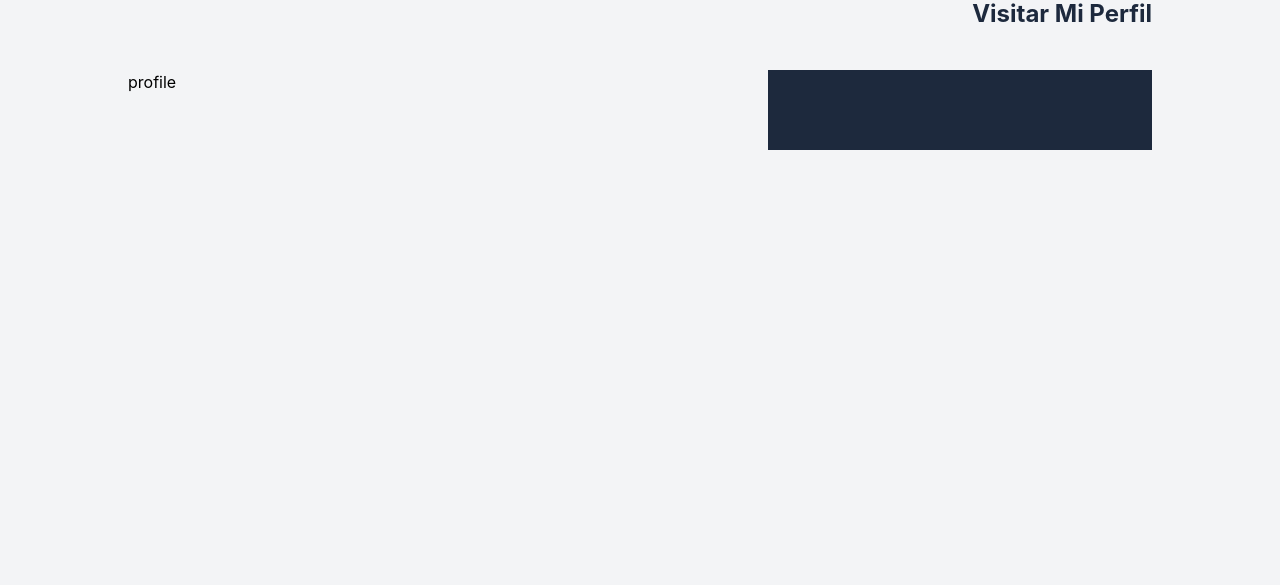
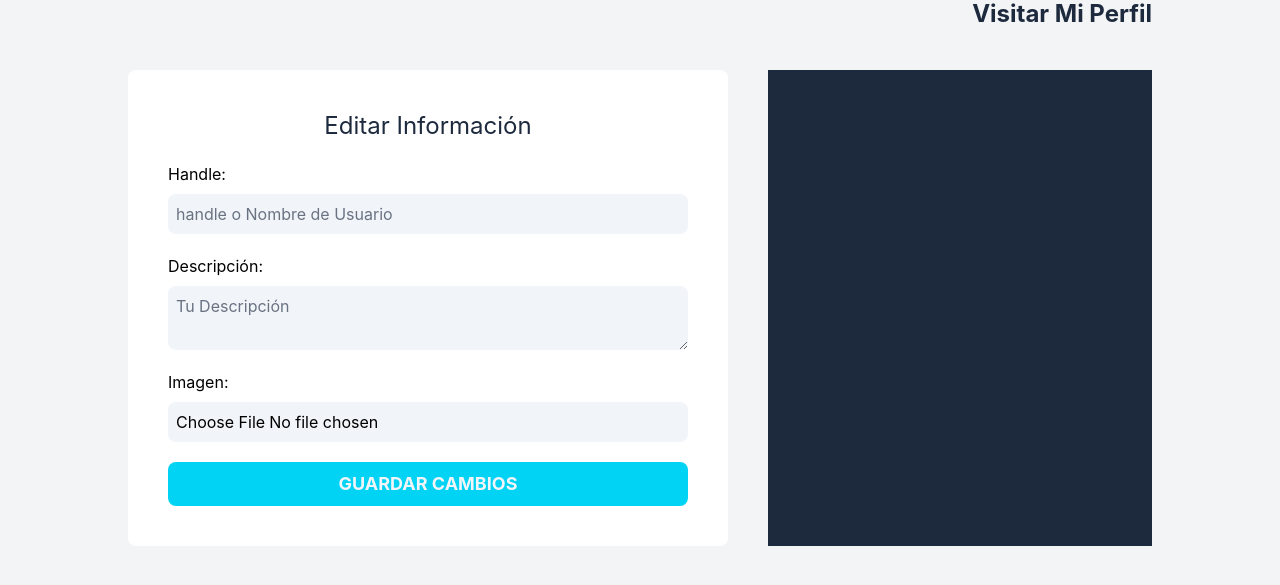
Before and after one commit to JahirML/linktre-front, a React (Vite) app in the folder front/: page /admin/profile in a window 1280 px wide. Shown: the part 239-824 px from the top of the page. Built offline with nearby package versions, Linux system fonts and the light colour scheme; no server answers.

Commit message:
feat: add profile form

```diff
--- a/front/src/pages/Profile.tsx
+++ b/front/src/pages/Profile.tsx
@@ -1,5 +1,7 @@
+import ProfileForm from "../components/profile/ProfileForm";
+
 function Profile() {
-  return <div>profile</div>;
+  return <ProfileForm />;
 }
 
 export default Profile;
```
